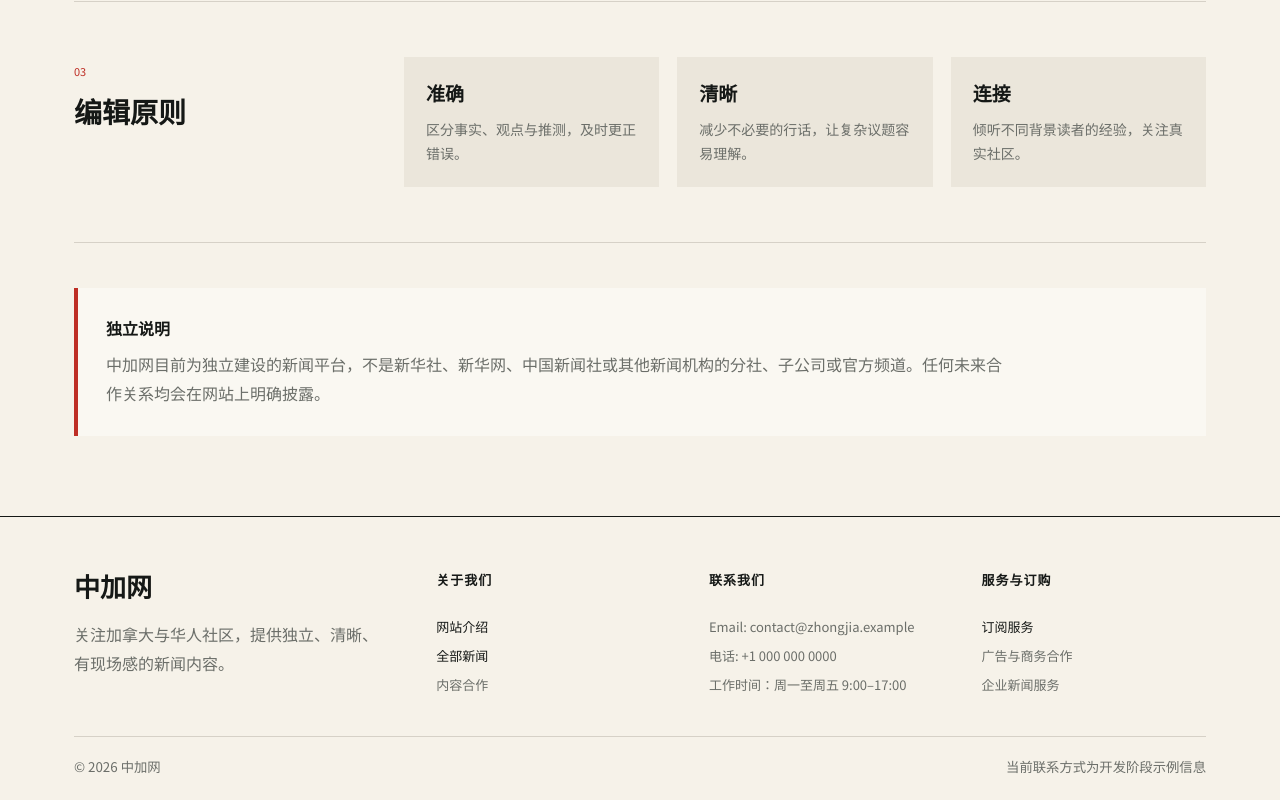
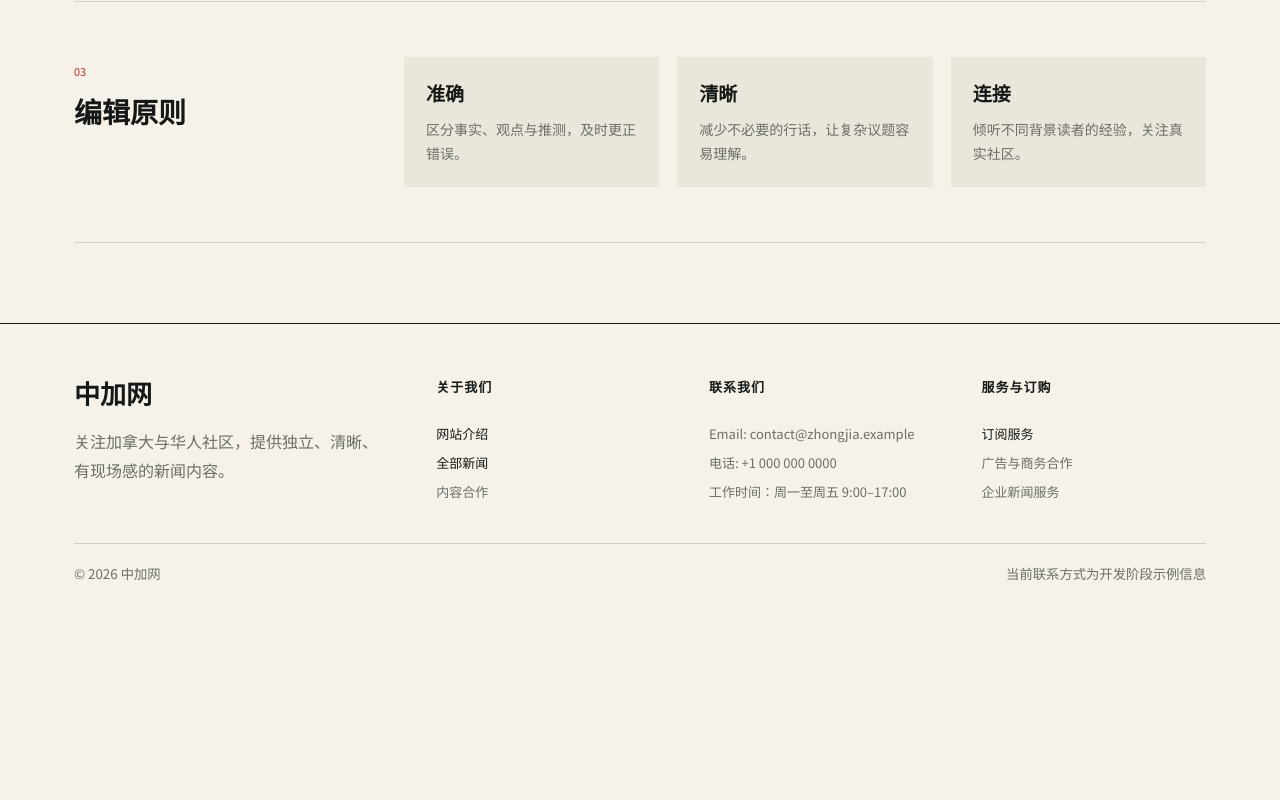
Before and after one commit to linsen25/news-web, a Nuxt app: page /about in a window 1280 px wide. Shown: the part 885-1685 px from the top of the page. After the commit the page ends 1492 px from the top, so only its background shows below. Built offline with nearby package versions, Linux system fonts and the light colour scheme.

Commit message:
fix: remove independence note from about page

```diff
--- a/pages/about.vue
+++ b/pages/about.vue
@@ -22,11 +22,6 @@
         <article><strong>{{ text.community }}</strong><p>{{ text.communityCopy }}</p></article>
       </div>
     </section>
-
-    <aside class="independence-note">
-      <strong>{{ text.independentTitle }}</strong>
-      <p>{{ text.independent }}</p>
-    </aside>
   </div>
 </template>
 
@@ -39,7 +34,6 @@ const copy = {
     originTitle: '我们的开始', originOne: '中加网于 2026 年启动建设，从一套服务新闻采编、审核、发布与阅读的数字内容平台开始。', originTwo: '平台仍处于创立和完善阶段，未来将逐步发展原创报道、专题内容、社区资讯与中英文新闻服务。',
     focusTitle: '关注方向', focus: '我们关注加拿大公共政策、经济、科技、移民、教育与社区生活，也关注中国、加拿大及全球华人之间的交流与联系。',
     principlesTitle: '编辑原则', accuracy: '准确', accuracyCopy: '区分事实、观点与推测，及时更正错误。', clarity: '清晰', clarityCopy: '减少不必要的行话，让复杂议题容易理解。', community: '连接', communityCopy: '倾听不同背景读者的经验，关注真实社区。',
-    independentTitle: '独立说明', independent: '中加网目前为独立建设的新闻平台，不是新华社、新华网、中国新闻社或其他新闻机构的分社、子公司或官方频道。任何未来合作关系均会在网站上明确披露。',
   },
   en: {
     title: 'Understanding Canada, connecting Chinese communities',
@@ -47,7 +41,6 @@ const copy = {
     originTitle: 'Our Beginning', originOne: 'Zhongjia began development in 2026 as a digital platform supporting newsroom editing, review, publishing, and reading.', originTwo: 'The platform is still evolving and will gradually expand into original reporting, special coverage, community news, and bilingual services.',
     focusTitle: 'Our Focus', focus: 'We cover Canadian public policy, the economy, technology, immigration, education, and community life, alongside connections between China, Canada, and Chinese communities worldwide.',
     principlesTitle: 'Editorial Principles', accuracy: 'Accuracy', accuracyCopy: 'Separate fact, opinion, and inference, and correct errors promptly.', clarity: 'Clarity', clarityCopy: 'Make complex issues understandable without unnecessary jargon.', community: 'Connection', communityCopy: 'Listen to people with different backgrounds and remain grounded in real communities.',
-    independentTitle: 'Independence', independent: 'Zhongjia is independently developed. It is not a bureau, subsidiary, or official channel of Xinhua News Agency, Xinhua News, China News Service, or any other news organization. Any future partnership will be disclosed clearly.',
   },
 } as const;
 const text = computed(() => copy[language.value]);
```
